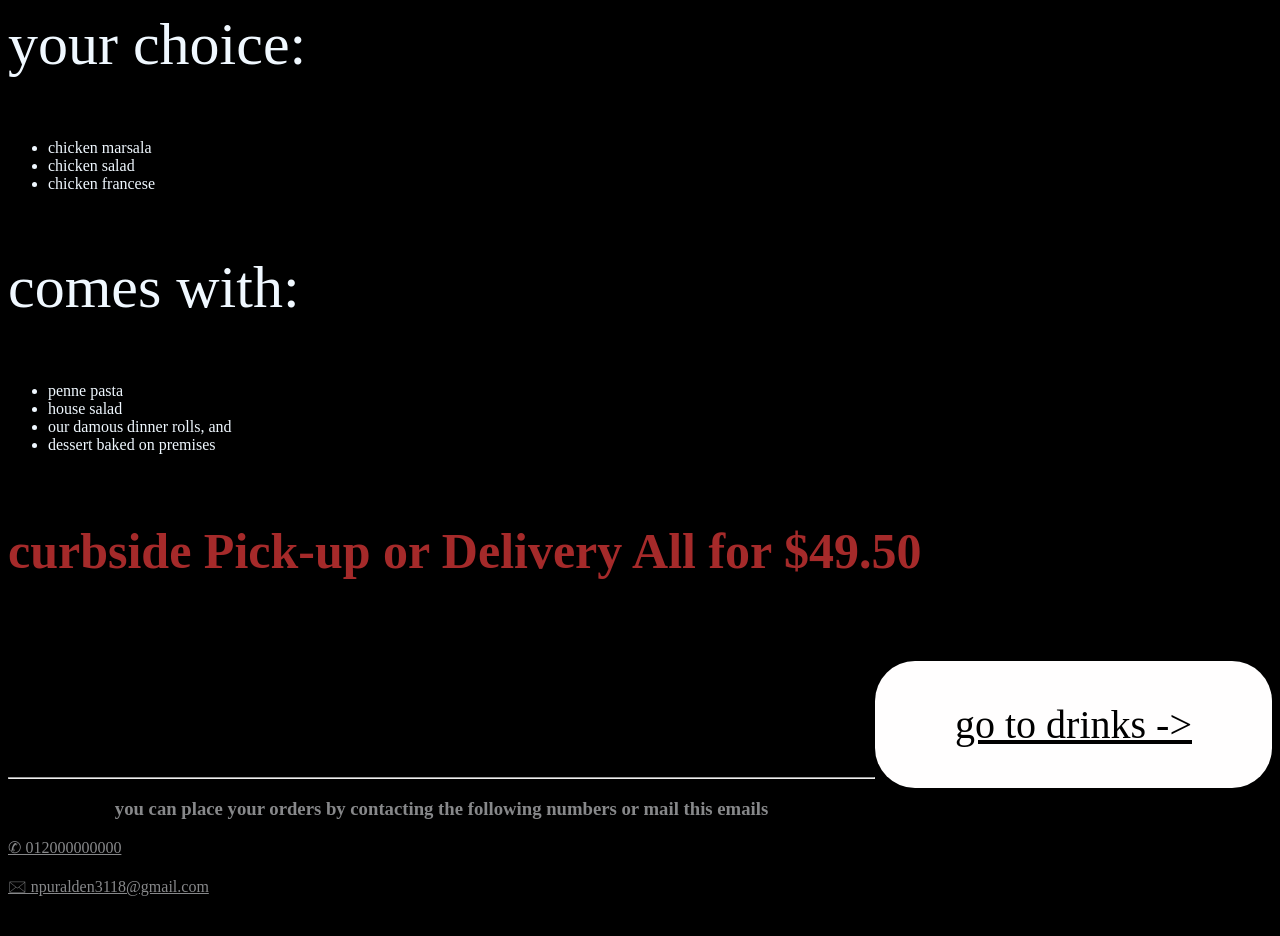
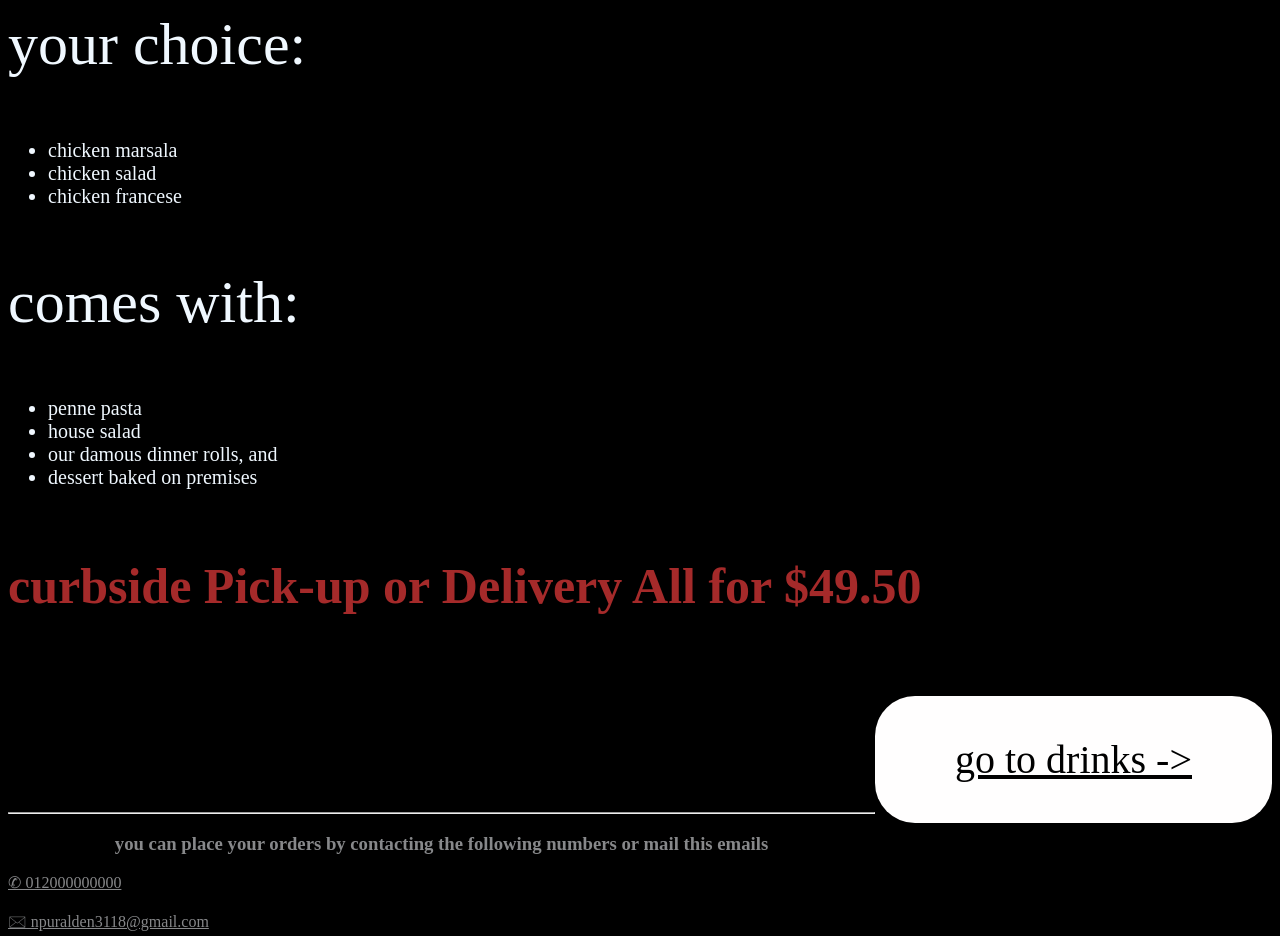
Before and after one commit to nouraldengehad29-rgb/projectt, a plain HTML site: page index.html in a window 1280 px wide. Shown: the part 7920-8856 px from the top of the page. Before the commit the page ends 8830 px from the top, so only its background shows below. Drawn offline with Linux system fonts and the light colour scheme.

Commit message:
Update index.html

```diff
--- a/index.html
+++ b/index.html
@@ -4,6 +4,7 @@
     <meta charset="UTF-8">
     <title>Document</title>
     <style>
+        li{font-size: 20px}
         body{background-color: black;}
 
 
```
